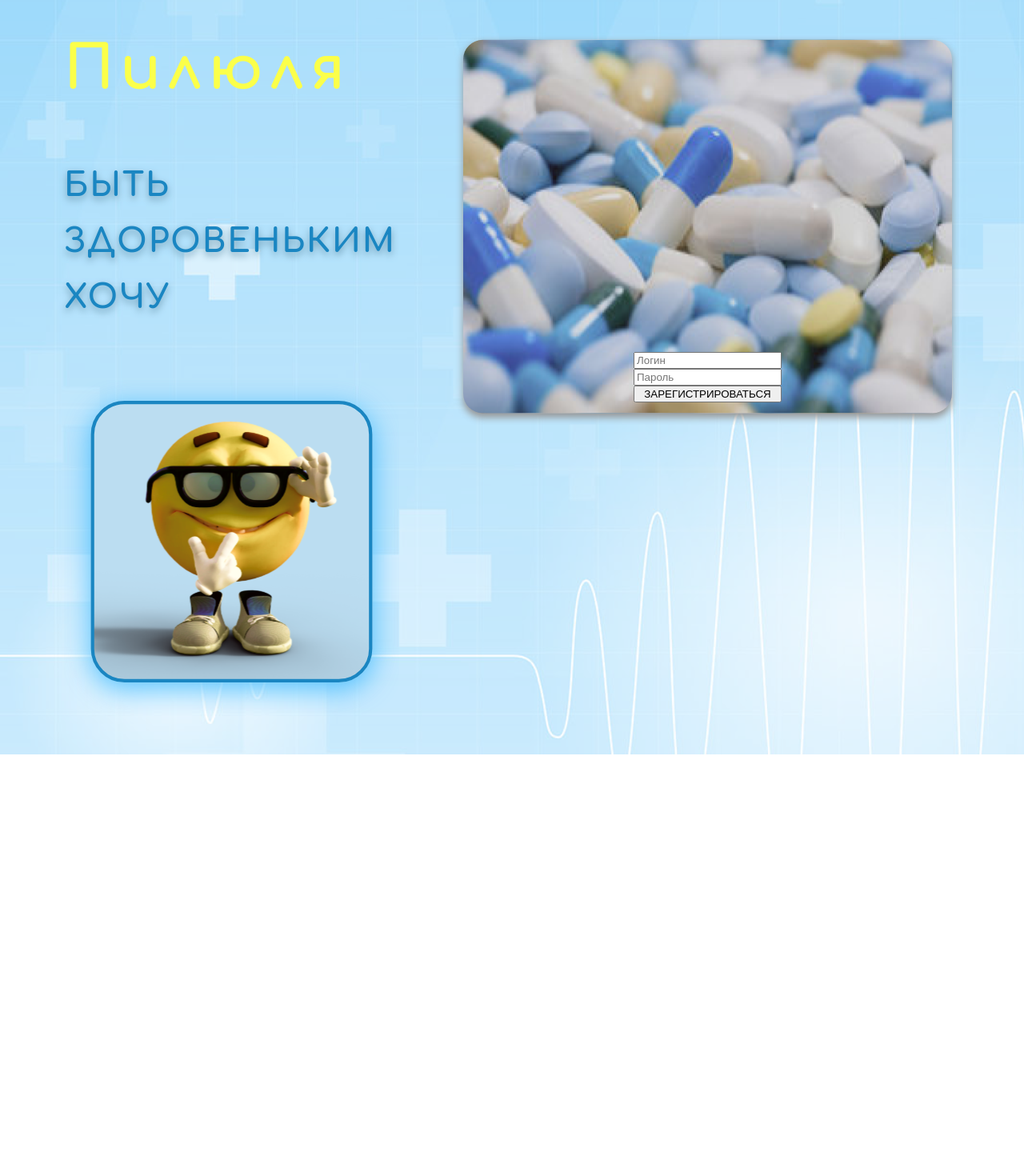
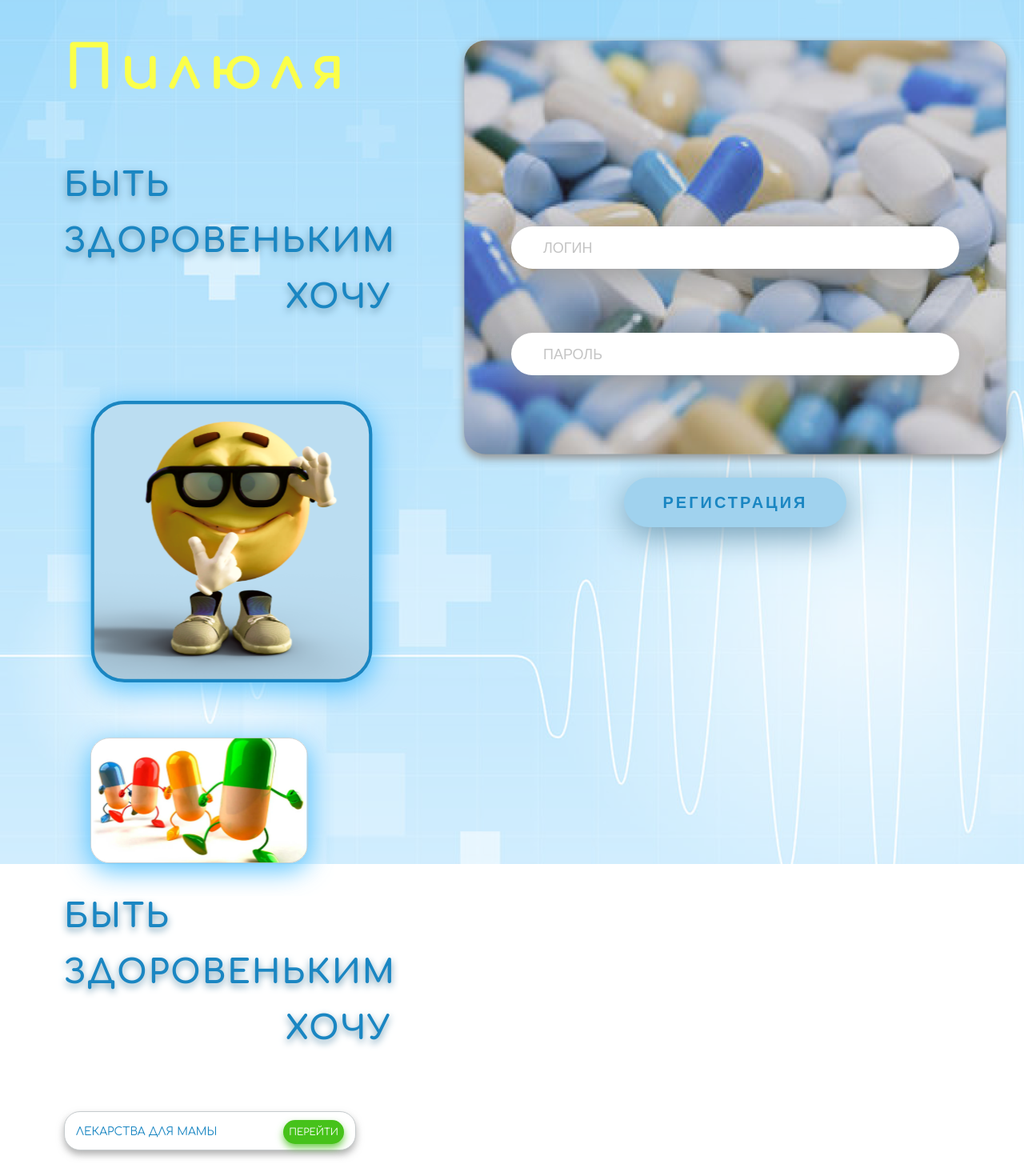
Before and after one commit to Ale-Shadow-02/Project-Pill, a React (Create React App) app: page /registration in a window 1280 px wide. Shown: the top 1470 px of the page at 80% size. Before the commit the page ends 943 px from the top, so only its background shows below. Built offline with nearby package versions, Linux system fonts and the light colour scheme.

Commit message:
Page layout Registration is ready

```diff
--- a/package.json
+++ b/package.json
@@ -9,6 +9,7 @@
     "node-sass": "^4.0.0",
     "react": "^17.0.1",
     "react-dom": "^17.0.1",
+    "react-router-dom": "^5.2.0",
     "react-scripts": "4.0.1",
     "web-vitals": "^0.2.4"
   },
--- a/src/App.js
+++ b/src/App.js
@@ -1,4 +1,5 @@
 import React from "react";
+import { Route } from "react-router-dom";
 import "./App.scss";
 import Registration from "./components/regisration/registration";
 import Home from "./components/home/home";
@@ -8,7 +9,9 @@ class App extends React.Component {
   render() {
     return (
       <div className="app__container">
-        <Registration />
+        <Route path="/registration" exact component={Registration} />
+        <Route path="/account-list/:id" exact component={Account} />
+        <Home />
       </div>
     );
   }
--- a/src/components/home/home.js
+++ b/src/components/home/home.js
@@ -1,11 +1,26 @@
 import React, { Component } from "react";
+import { Link } from "react-router-dom";
+import home_logo from "../../images/home/home_logo.svg";
 import "./home.scss";
 
 export default class Home extends Component {
   render() {
     return (
       <div className="home__body">
-        <h1 className="home__body--title">Hello Home Title!!!</h1>
+        <div className="block__text">
+          <div className="home__logo">
+            <img src={home_logo} className="home__logo--img" alt={home_logo} />
+          </div>
+          <p className="block__text--slogan">БЫТЬ</p>
+          <p className="block__text--slogan">ЗДОРОВЕНЬКИМ</p>
+          <p className="block__text--slogan block__text--slogan-last">ХОЧУ</p>
+          <div className="home__list">
+            <span className="home__list--title">Лекарства для Мамы</span>
+            <Link to="/account-list" className="home__list--link">
+              Перейти
+            </Link>
+          </div>
+        </div>
       </div>
     );
   }
--- a/src/components/home/home.scss
+++ b/src/components/home/home.scss
@@ -1,15 +1,42 @@
-$home-bg: rgb(201, 241, 20);
-
 .home {
   &__body {
-    width: 400px;
-    height: 300px;
-    background-color: $home-bg;
+    display: flex;
+    justify-content: space-between;
+  }
+  &__logo {
+    &--img {
+      width: 338px;
+    }
+  }
+  &__list {
+    display: flex;
+    justify-content: space-between;
+    align-items: center;
+    background: #FFFFFF;
+    border: 1px solid #C6CBCD;
+    box-sizing: border-box;
+    box-shadow: 0px 5px 10px rgba(149, 149, 149, 0.75);
+    border-radius: 20px;
+    padding: 10px 14px 7px 14px;
+    width: 365px;
     &--title {
       font-weight: 400;
-      font-size: 38px;
-      text-align: center;
-      margin: 50px 0px 0px 0px;
-        }
+      font-size: 14px;
+      text-transform: uppercase;
+      color: #1A86C2;
+    }
+    &--link {
+      background: #46C21A;
+      box-shadow: 0px 5px 10px rgba(70, 194, 26, 0.75);
+      border-radius: 50px;
+      font-weight: 400;
+      font-size: 12px;
+      line-height: 16px;
+      text-transform: uppercase;
+      color: #FFFFFF;
+      text-decoration: none;
+      padding: 7px;
+    }
   }
+
 }
--- a/src/components/regisration/registration.js
+++ b/src/components/regisration/registration.js
@@ -17,10 +17,22 @@ class Registration extends Component {
         </div>
         <div className="block__form">
           <form className="form">
-            <input type="text" name="login" value="" placeholder="Логин" />
-            <input type="text" name="password" value="" placeholder="Пароль" />
+            <input
+              className="form__input"
+              type="text"
+              name="login"
+              value=""
+              placeholder="Логин"
+            />
+            <input
+              className="form__input form__input--last"
+              type="text"
+              name="password"
+              value=""
+              placeholder="Пароль"
+            />
             <button className="form__btn" type="submit">
-              ЗАРЕГИСТРИРОВАТЬСЯ
+              Регистрация
             </button>
           </form>
         </div>
--- a/src/components/regisration/registration.scss
+++ b/src/components/regisration/registration.scss
@@ -1,3 +1,6 @@
+$btn-bg: #A0D2EE;
+$btn-bg-hover: darken($btn-bg, 30%);
+
 .reg {
   &__body {
     display: flex;
@@ -16,6 +19,7 @@
       margin: 0px 0px 80px 0px;
     }
     &--slogan {
+      max-width: 410px;
       font-weight: bold;
       font-size: 41px;
       line-height: 46px;
@@ -26,6 +30,7 @@
       margin: 0px 0px 24px 0px;
       &-last {
         margin: 0px 0px 80px 0px;
+        text-align: right;
       }
     }
     &--img {
@@ -42,6 +47,46 @@
   }
 }
 .form {
-  display: flex;
-  flex-direction: column;
+  width: 700px;
+  text-align: center;
+  &__input {
+    width: 80%;
+    padding: 21px 10px 17px 40px;
+    background: #FFFFFF;
+    border: none;
+    box-shadow: 0px 10px 40px #959595;
+    border-radius: 50px;
+    margin: 0px 0px 80px 0px;
+    &::placeholder {
+      font-weight: 400;
+      font-size: 18px;
+      line-height: 20px;
+      color: #C4C4C4;
+      text-transform: uppercase;
+    }
+    &--last {
+      margin: 0px 0px 128px 0px;
+    }
+  }
+  &__btn {
+    display: inline-block;
+    background: $btn-bg;
+    box-shadow: 0px 10px 40px #709CB4;
+    border-radius: 50px;
+    padding: 20px 49px;
+    border: none;
+    font-weight: bold;
+    font-size: 20px;
+    line-height: 22px;
+    color: #1a86c2;
+    text-transform: uppercase;
+    letter-spacing: 3px;
+    cursor: pointer;
+    transition: all 0.3s ease 0s;
+    &:hover {
+      background: $btn-bg-hover;
+      color: #ffffff;
+      transition: all 0.3s ease 0s;
+    }
+  }
 }
--- a/src/index.js
+++ b/src/index.js
@@ -1,12 +1,13 @@
 import React from "react";
 import ReactDOM from "react-dom";
+import { BrowserRouter } from "react-router-dom";
 import "./reset.css";
 import "./index.scss";
 import App from "./App";
 
 ReactDOM.render(
-  <React.StrictMode>
+  <BrowserRouter>
     <App />
-  </React.StrictMode>,
+  </BrowserRouter>,
   document.getElementById("root")
 );
--- a/src/reset.css
+++ b/src/reset.css
@@ -51,3 +51,8 @@ table {
 * {
   box-sizing: border-box;
 }
+
+:active, :hover, :focus {
+  outline: 0;
+  outline-offset: 0;
+}
```
Also changed, not shown: 2 other files (tests, documents, lock files or other folders).
